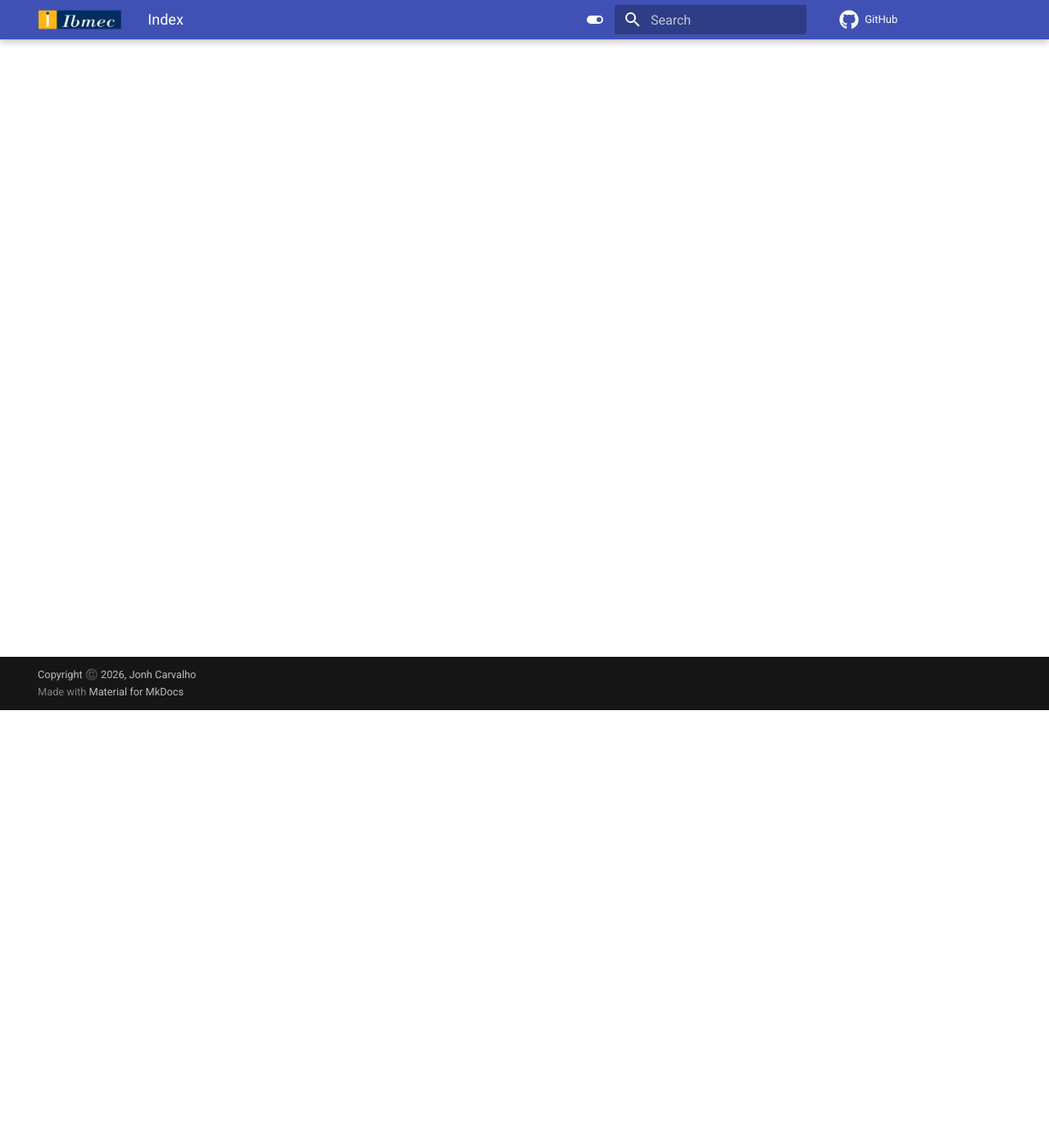
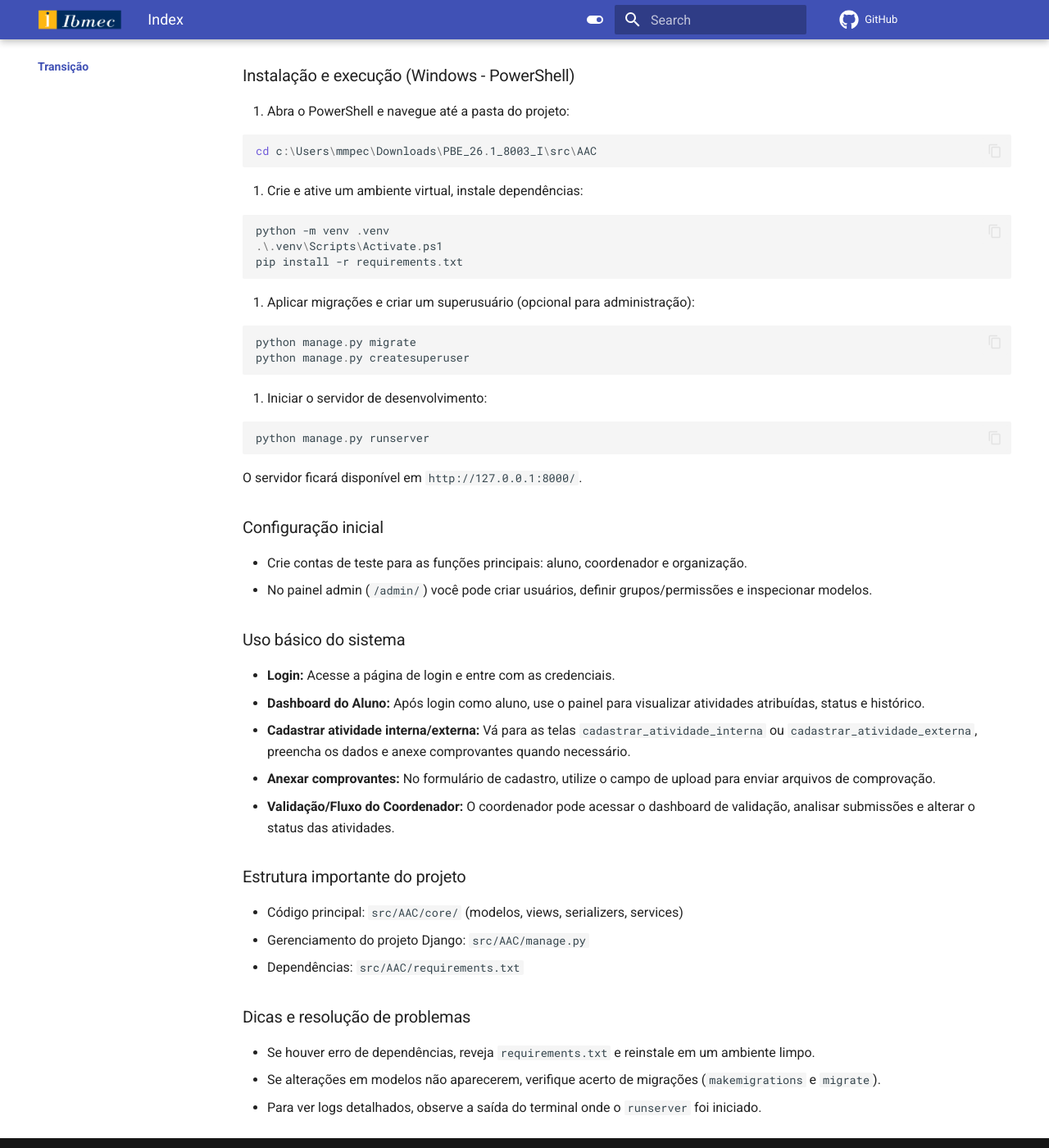
Before and after one commit to Projetos-de-Extensao/PBE_26.1_8003_I, an MkDocs documentation site: the page built from docs/Transicao/index.md, in a window 1280 px wide and 1400 px high, scrolled down 534 px. Shown: the whole window at 82% size. Built offline with MkDocs 1.6.1 and Material for MkDocs 9.7.7, drawn with Linux system fonts in a browser that asks for light colours; comment, search, counter and statistics services are not loaded; some of the changed text lies outside the part shown.

````diff
--- a/docs/Transicao/index.md
+++ b/docs/Transicao/index.md
@@ -1,15 +1,68 @@
 # Transição
 
-> Objetivo: Entregar o sistema ao ambiente de produção e aos usuários finais.
+## Tutorial de Uso do Aplicativo AAC
 
-## Principais atividades
+### Visão geral
 
-* Realizar testes finais de aceitação.
+O aplicativo AAC (Atividades Acadêmicas Complementares) permite que alunos, coordenadores e organizações gerenciem, validem e acompanhem atividades complementares. Este tutorial descreve como preparar o ambiente, executar o sistema localmente e usar as funcionalidades básicas.
 
-* Treinar os usuários.
+### Pré-requisitos
 
-* Corrigir defeitos encontrados após a entrega.
+- Python 3.8+ instalado
+- Git (opcional)
 
-* Preparar o ambiente de produção.
+### Instalação e execução (Windows - PowerShell)
 
-* Produto principal: Sistema funcionando no ambiente do cliente com usuários treinados.
+1. Abra o PowerShell e navegue até a pasta do projeto:
+
+```powershell
+cd c:\Users\mmpec\Downloads\PBE_26.1_8003_I\src\AAC
+```
+
+2. Crie e ative um ambiente virtual, instale dependências:
+
+```powershell
+python -m venv .venv
+.\.venv\Scripts\Activate.ps1
+pip install -r requirements.txt
+```
+
+3. Aplicar migrações e criar um superusuário (opcional para administração):
+
+```powershell
+python manage.py migrate
+python manage.py createsuperuser
+```
+
+4. Iniciar o servidor de desenvolvimento:
+
+```powershell
+python manage.py runserver
+```
+
+O servidor ficará disponível em `http://127.0.0.1:8000/`.
+
+### Configuração inicial
+
+- Crie contas de teste para as funções principais: aluno, coordenador e organização.
+- No painel admin (`/admin/`) você pode criar usuários, definir grupos/permissões e inspecionar modelos.
+
+### Uso básico do sistema
+
+- **Login:** Acesse a página de login e entre com as credenciais.
+- **Dashboard do Aluno:** Após login como aluno, use o painel para visualizar atividades atribuídas, status e histórico.
+- **Cadastrar atividade interna/externa:** Vá para as telas `cadastrar_atividade_interna` ou `cadastrar_atividade_externa`, preencha os dados e anexe comprovantes quando necessário.
+- **Anexar comprovantes:** No formulário de cadastro, utilize o campo de upload para enviar arquivos de comprovação.
+- **Validação/Fluxo do Coordenador:** O coordenador pode acessar o dashboard de validação, analisar submissões e alterar o status das atividades.
+
+### Estrutura importante do projeto
+
+- Código principal: `src/AAC/core/` (modelos, views, serializers, services)
+- Gerenciamento do projeto Django: `src/AAC/manage.py`
+- Dependências: `src/AAC/requirements.txt`
+
+### Dicas e resolução de problemas
+
+- Se houver erro de dependências, reveja `requirements.txt` e reinstale em um ambiente limpo.
+- Se alterações em modelos não aparecerem, verifique acerto de migrações (`makemigrations` e `migrate`).
+- Para ver logs detalhados, observe a saída do terminal onde o `runserver` foi iniciado.
````
Also changed, not shown: README.md (+48 -0 lines).
